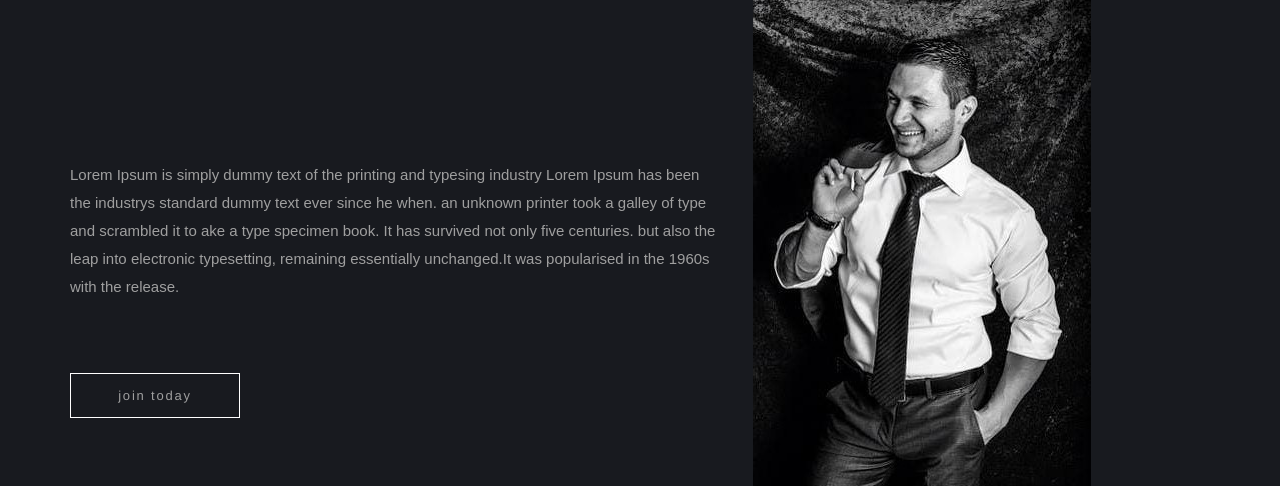
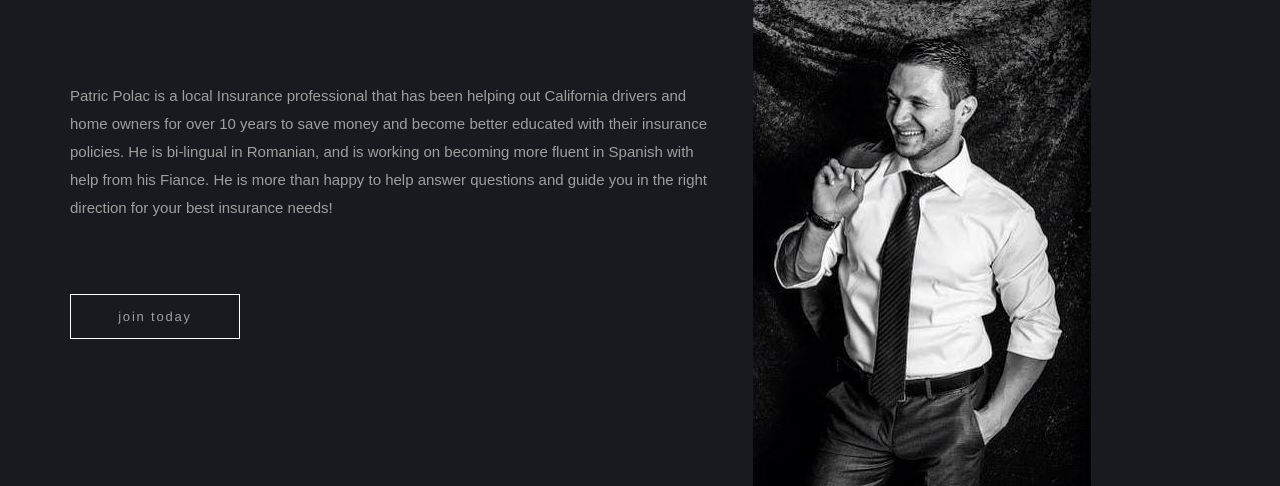
Before and after one commit to Fez04/premierpro, a plain HTML site: page index.html in a window 1280 px wide. Shown: the part 1060-1546 px from the top of the page. Drawn offline with nearby package versions, Linux system fonts and the light colour scheme; a script that the page names is missing.

Commit message:
bio info

```diff
--- a/css/style.css
+++ b/css/style.css
@@ -26,6 +26,10 @@ form textarea {
   resize: none
 }
 
+p {
+  font-size: 16px;
+  font-family: "Source Sans Pro", sans-serif
+}
 
 
 
--- a/index.html
+++ b/index.html
@@ -146,16 +146,15 @@
                       </h2>
                       <div class="text-wrap">
                           <h4 class="wow fadeInUp " data-wow-delay="0.4s" style="visibility: hidden; animation-delay: 0.4s; animation-name: none;">
-                              Lorem Ipsum is simply dummy text of the printing and typesing industry Lorem Ipsum has
-                              been the
-                              industrys standard dummy text ever.
+                              tt
                           </h4>
                           <p class="wow fadeInUp  animated" data-wow-delay="0.6s" style="visibility: visible; animation-delay: 0.6s; animation-name: fadeInUp;">
-                              Lorem Ipsum is simply dummy text of the printing and typesing industry Lorem Ipsum has
-                              been the industrys standard dummy text ever since he when. an unknown printer took a
-                              galley of type and scrambled it to ake a type specimen book. It has survived not only
-                              five centuries. but also the leap into electronic typesetting, remaining essentially
-                              unchanged.It was popularised in the 1960s with the release.
+                              Patric Polac is a local Insurance professional that has been helping out
+                              California drivers and home owners for over 10 years to save money and become
+                              better educated with their insurance policies. He is bi-lingual in Romanian,
+                              and is working on becoming more fluent in Spanish with help from his Fiance.
+                              He is more than happy to help answer questions and guide you in the right
+                              direction for your best insurance needs!
                           </p>
                       </div>
                       <a href="#" class="btn btn-simple wow fadeInUp  animated" data-wow-delay="0.8s" style="visibility: visible; animation-delay: 0.8s; animation-name: fadeInUp;">join today</a>
```
